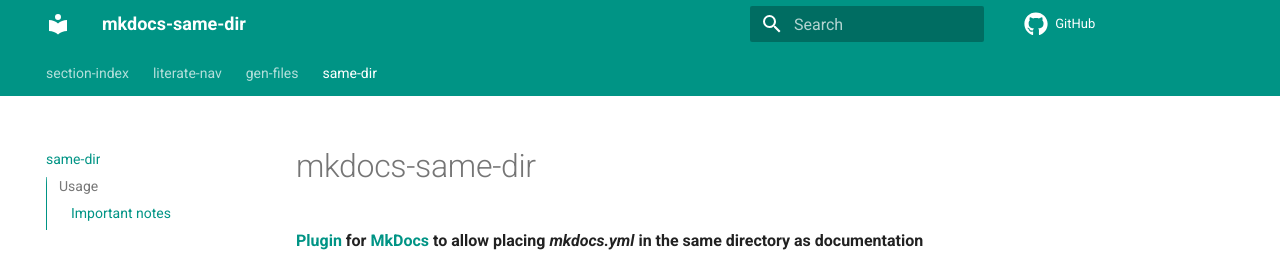
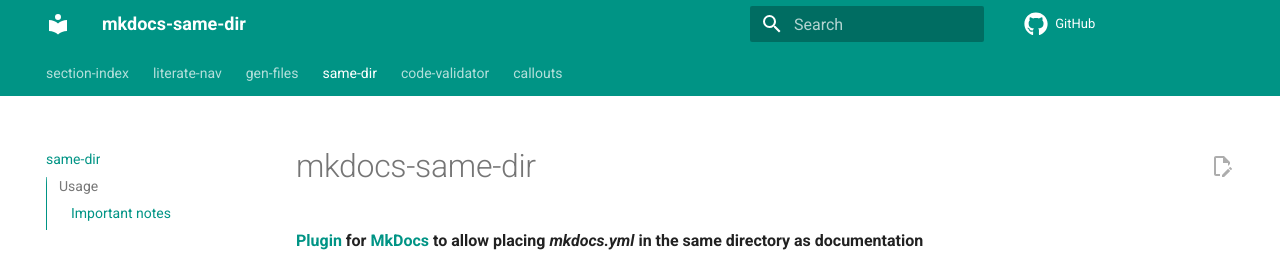
Before and after one commit to oprypin/mkdocs-same-dir, an MkDocs documentation site: the page built from docs/README.md, in a window 1280 px wide and 1013 px high. Shown: the top 266 px of the window. Built offline with MkDocs 1.6.1 and Material for MkDocs 9.7.7, drawn with Linux system fonts in a browser that asks for light colours; comment, search, counter and statistics services are not loaded; grey boxes are pictures that could not be loaded.

```diff
--- a/mkdocs.yml
+++ b/mkdocs.yml
@@ -7,6 +7,7 @@ use_directory_urls: false
 theme:
   name: material
   features:
+    - content.action.edit
     - navigation.tabs
     - toc.integrate
   icon:
@@ -27,8 +28,17 @@ markdown_extensions:
   - toc:
       permalink: "#"
 
+validation:
+  omitted_files: warn
+  unrecognized_links: warn
+  absolute_links: warn
+  nav:
+    absolute_links: ignore
+
 nav:
   - section-index: /mkdocs-section-index/
   - literate-nav: /mkdocs-literate-nav/
   - gen-files: /mkdocs-gen-files/
   - same-dir: README.md
+  - code-validator: /mkdocs-code-validator/
+  - callouts: /markdown-callouts/
--- a/pyproject.toml
+++ b/pyproject.toml
@@ -90,7 +90,7 @@ format = [
 [tool.hatch.envs.docs]
 detached = true
 dependencies = [
-    "mkdocs >=1.1.2",
+    "mkdocs >=1.5",
     "mkdocs-material >=7.1.4",
     "pymdown-extensions >=8.2",
 ]
```
Also changed, not shown: docs/requirements.txt (+39 -20 lines).
